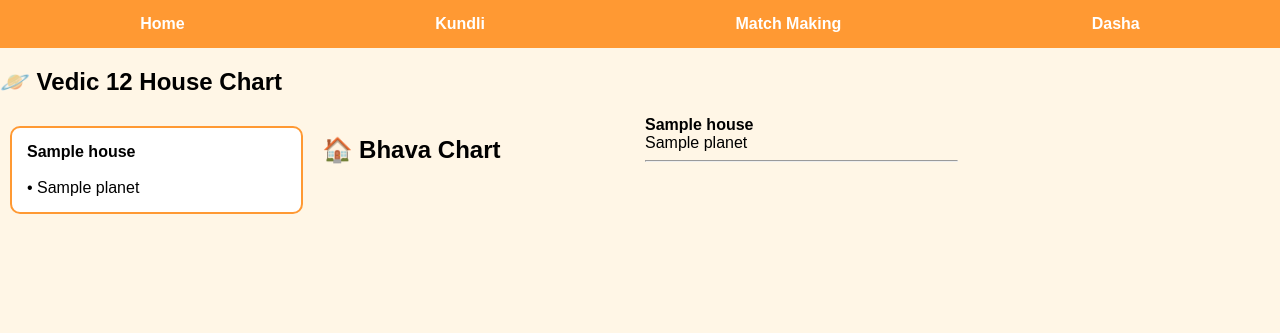
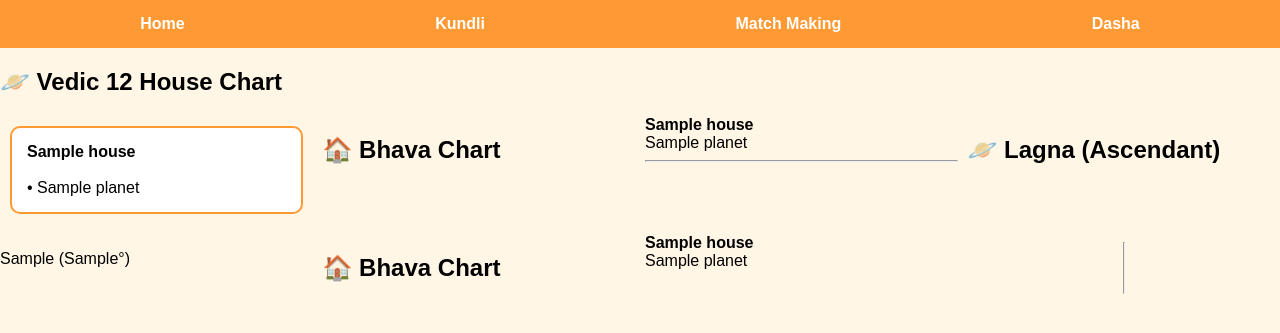
Before and after one commit to punithkumar686-sketch/astrology-app, a Flask app: template templates/chart.html in a window 1280 px wide. Shown: the top 333 px of the page. Run offline with Flask 3, Linux system fonts and the light colour scheme; the template is opened without the code that fills it: most values are stand-ins (such as "Sample title", 1, 10 or a date in 2020).

Commit message:
Update chart.html

```diff
--- a/templates/chart.html
+++ b/templates/chart.html
@@ -25,6 +25,22 @@
     {% endfor %}
     <hr>
 </div>
+
+<h2>🪐 Lagna (Ascendant)</h2>
+<p>{{ lagna.lagna_sign }} ({{ lagna.lagna_degree }}°)</p>
+
+<h2>🏠 Bhava Chart</h2>
+
+{% for house, planets in houses.items() %}
+<div style="margin-bottom:10px;">
+    <b>{{ house }}</b><br>
+    {% for p in planets %}
+        {{ p }}<br>
+    {% endfor %}
+</div>
+<hr>
+{% endfor %}
+
 {% endfor %}
 {% endfor %}
 
```
